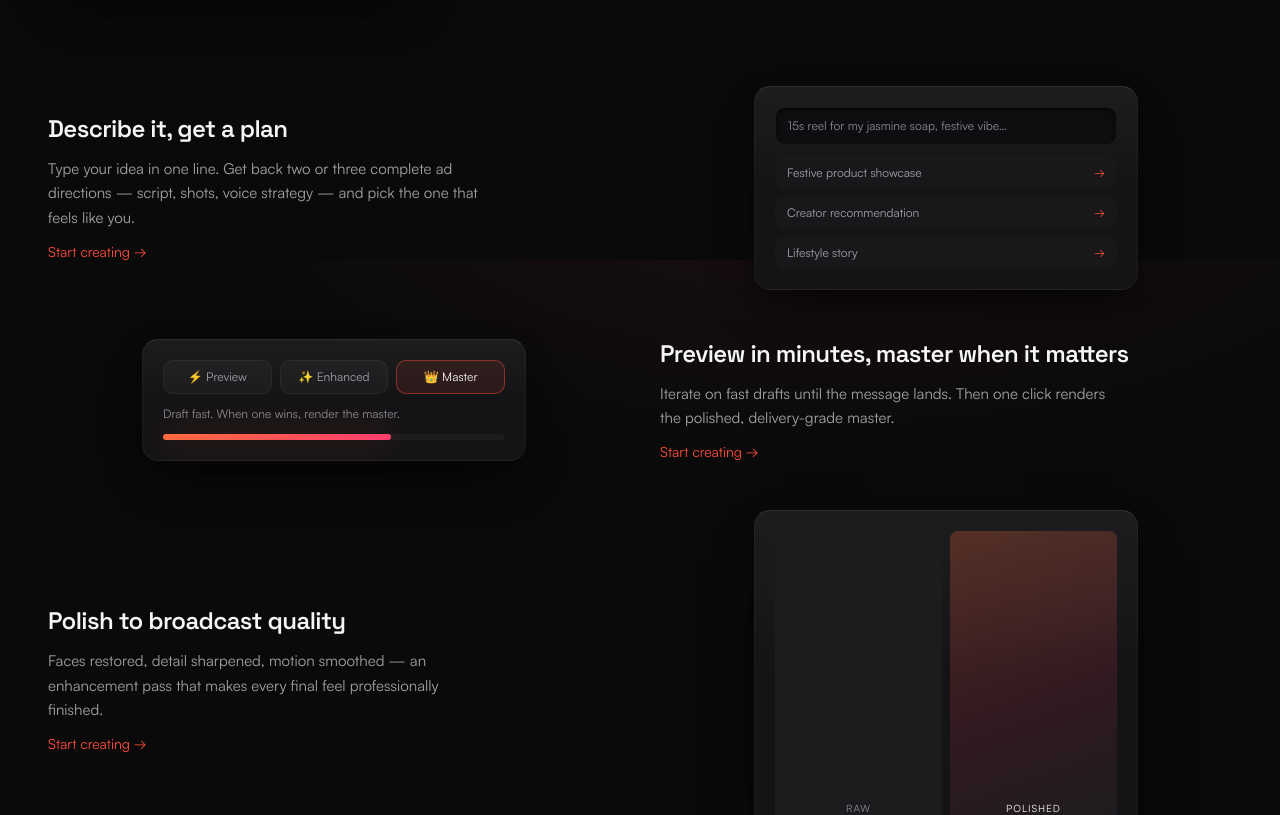
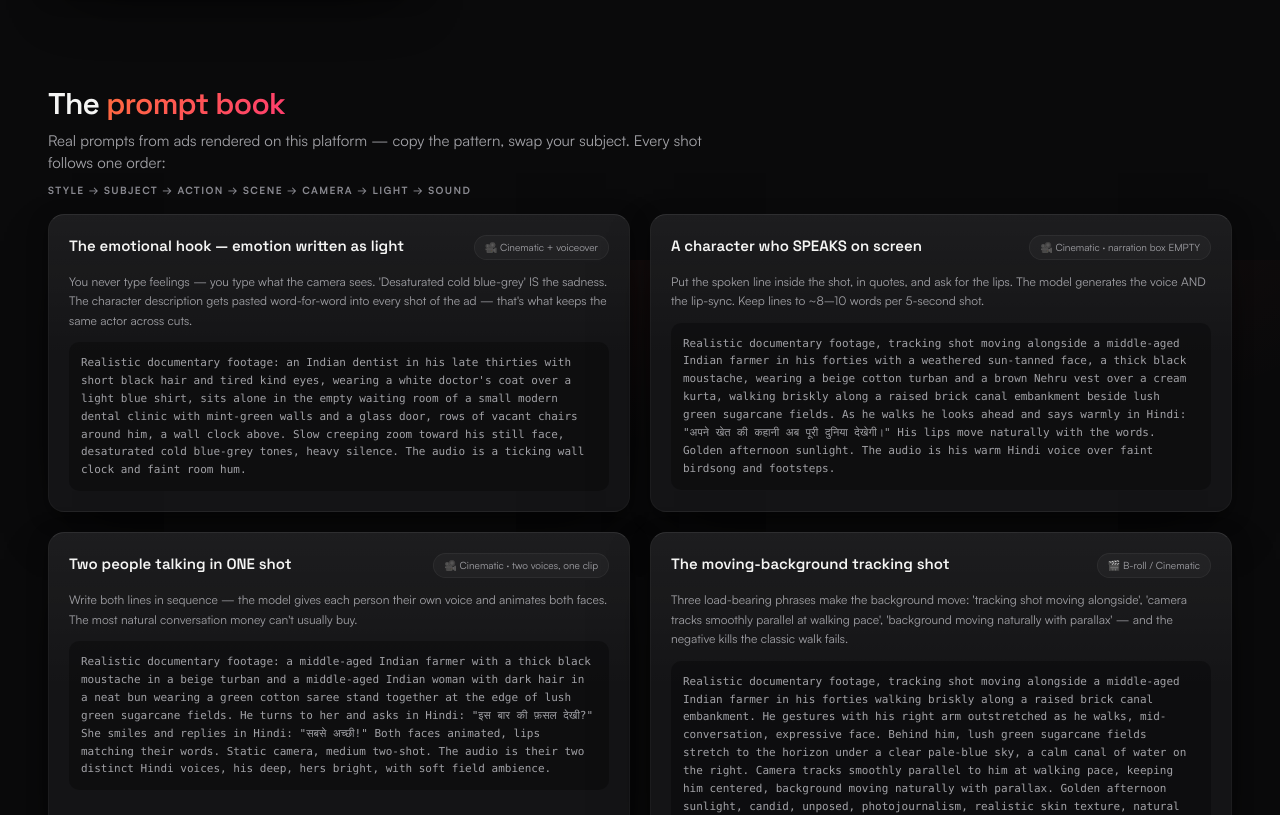
Before and after one commit to jack1824/aicontentgeneration-pipeline, a Next.js app in the folder adgen-frontend/: page / in a window 1280 px wide. Shown: the part 3740-4555 px from the top of the page. Built offline with nearby package versions, Linux system fonts and the light colour scheme; no server answers.

Commit message:
Landing prompt book: five real prompts from shipped renders (emotion-as-light hook, speaking character, two-voices-one-shot, tracking shot, the universal negative) with the trick each demonstrates

```diff
--- a/adgen-frontend/src/app/(marketing)/page.tsx
+++ b/adgen-frontend/src/app/(marketing)/page.tsx
@@ -71,6 +71,51 @@ function StrokeIcon({ d, className = "size-5" }: { d: string; className?: string
 
 // The playbook: every recipe the studio supports, click by click — the landing
 // page IS the manual. Grouped the way users think: make it, cast it, finish it.
+// The prompt book: REAL prompts from renders we shipped — users copy these
+// patterns instead of guessing. Every entry names the trick it demonstrates.
+const PROMPTBOOK: { title: string; badge: string; trick: string; prompt: string }[] = [
+  {
+    title: "The emotional hook — emotion written as light",
+    badge: "🎥 Cinematic + voiceover",
+    trick:
+      "You never type feelings — you type what the camera sees. 'Desaturated cold blue-grey' IS the sadness. The character description gets pasted word-for-word into every shot of the ad — that's what keeps the same actor across cuts.",
+    prompt:
+      "Realistic documentary footage: an Indian dentist in his late thirties with short black hair and tired kind eyes, wearing a white doctor's coat over a light blue shirt, sits alone in the empty waiting room of a small modern dental clinic with mint-green walls and a glass door, rows of vacant chairs around him, a wall clock above. Slow creeping zoom toward his still face, desaturated cold blue-grey tones, heavy silence. The audio is a ticking wall clock and faint room hum.",
+  },
+  {
+    title: "A character who SPEAKS on screen",
+    badge: "🎥 Cinematic · narration box EMPTY",
+    trick:
+      "Put the spoken line inside the shot, in quotes, and ask for the lips. The model generates the voice AND the lip-sync. Keep lines to ~8–10 words per 5-second shot.",
+    prompt:
+      "Realistic documentary footage, tracking shot moving alongside a middle-aged Indian farmer in his forties with a weathered sun-tanned face, a thick black moustache, wearing a beige cotton turban and a brown Nehru vest over a cream kurta, walking briskly along a raised brick canal embankment beside lush green sugarcane fields. As he walks he looks ahead and says warmly in Hindi: \"अपने खेत की कहानी अब पूरी दुनिया देखेगी।\" His lips move naturally with the words. Golden afternoon sunlight. The audio is his warm Hindi voice over faint birdsong and footsteps.",
+  },
+  {
+    title: "Two people talking in ONE shot",
+    badge: "🎥 Cinematic · two voices, one clip",
+    trick:
+      "Write both lines in sequence — the model gives each person their own voice and animates both faces. The most natural conversation money can't usually buy.",
+    prompt:
+      "Realistic documentary footage: a middle-aged Indian farmer with a thick black moustache in a beige turban and a middle-aged Indian woman with dark hair in a neat bun wearing a green cotton saree stand together at the edge of lush green sugarcane fields. He turns to her and asks in Hindi: \"इस बार की फ़सल देखी?\" She smiles and replies in Hindi: \"सबसे अच्छी!\" Both faces animated, lips matching their words. Static camera, medium two-shot. The audio is their two distinct Hindi voices, his deep, hers bright, with soft field ambience.",
+  },
+  {
+    title: "The moving-background tracking shot",
+    badge: "🎬 B-roll / Cinematic",
+    trick:
+      "Three load-bearing phrases make the background move: 'tracking shot moving alongside', 'camera tracks smoothly parallel at walking pace', 'background moving naturally with parallax' — and the negative kills the classic walk fails.",
+    prompt:
+      "Realistic documentary footage, tracking shot moving alongside a middle-aged Indian farmer in his forties walking briskly along a raised brick canal embankment. He gestures with his right arm outstretched as he walks, mid-conversation, expressive face. Behind him, lush green sugarcane fields stretch to the horizon under a clear pale-blue sky, a calm canal of water on the right. Camera tracks smoothly parallel to him at walking pace, keeping him centered, background moving naturally with parallax. Golden afternoon sunlight, candid, unposed, photojournalism, realistic skin texture, natural fabric movement.",
+  },
+  {
+    title: "The one negative prompt you always paste",
+    badge: "every shot, every mode",
+    trick:
+      "Identical in every shot card — consistency helps the model. 'Readable text' is in there because AI video garbles writing; your brand text belongs on the end card instead.",
+    prompt:
+      "static camera, frozen background, stiff walk, sliding feet, cartoon, 3D render, CGI, plastic skin, distorted face, deformed hands, extra limbs, warping, morphing, jerky motion, readable text, subtitles, captions, watermark, blurry, low quality",
+  },
+];
+
 const PLAYBOOK: {
   group: string;
   recipes: { emoji: string; title: string; where: string; steps: string[]; note?: string }[];
@@ -915,6 +960,38 @@ export default function Landing() {
           </div>
         </section>
 
+        {/* ---- 5c · THE PROMPT BOOK: real prompts from shipped renders ---- */}
+        <section id="prompts" className="scroll-mt-20 mx-auto w-full max-w-7xl px-6 py-12 md:px-12">
+          <div data-reveal className="mb-4 flex flex-col gap-2">
+            <h2 className="text-3xl font-semibold tracking-tight font-display">
+              The <span className="text-grad">prompt book</span>
+            </h2>
+            <p className="max-w-2xl text-[15px] text-text-secondary">
+              Real prompts from ads rendered on this platform — copy the pattern, swap your
+              subject. Every shot follows one order:
+            </p>
+            <p className="label-cap tracking-widest">
+              style → subject → action → scene → camera → light → sound
+            </p>
+          </div>
+          <div className="grid gap-5 lg:grid-cols-2">
+            {PROMPTBOOK.map((p) => (
+              <div key={p.title} data-reveal className="card-raised flex flex-col gap-3 rounded-card p-5">
+                <div className="flex items-start justify-between gap-3">
+                  <h3 className="text-[15px] font-semibold font-display">{p.title}</h3>
+                  <span className="seg shrink-0 rounded-full px-2.5 py-1 text-[10px] whitespace-nowrap">
+                    {p.badge}
+                  </span>
+                </div>
+                <p className="text-[12px] leading-relaxed text-text-secondary">{p.trick}</p>
+                <pre className="max-h-44 overflow-y-auto rounded-btn bg-black/30 p-3 text-[11px] leading-relaxed whitespace-pre-wrap text-text-secondary">
+                  {p.prompt}
+                </pre>
+              </div>
+            ))}
+          </div>
+        </section>
+
         {/* ---- 6 · FEATURE SPOTLIGHTS (alternating) ---- */}
         <section className="mx-auto flex w-full max-w-7xl flex-col gap-12 px-6 py-12 md:px-12">
           {SPOTLIGHTS.map((s, i) => (
```
